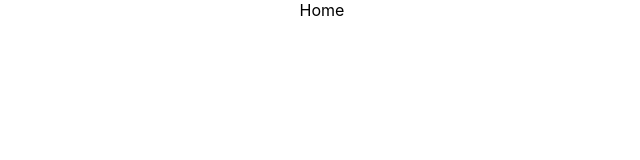
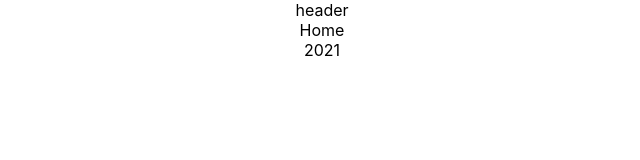
Before and after one commit to Sarahjanecc/Rincon-de-Paty-Client, a React (Create React App) app: page / in a window 1280 px wide. Shown: the top 160 px of the page, without its empty margins (318-958 px from the left). Built offline with nearby package versions, Linux system fonts and the light colour scheme.

Commit message:
feat: fix routes

```diff
--- a/src/App.js
+++ b/src/App.js
@@ -1,13 +1,13 @@
 import "./App.css";
 
 import { BrowserRouter } from "react-router-dom";
-import Routes from "./routes";
+import AllRoutes from "./routes";
 
 function App() {
   return (
     <div className="App">
       <BrowserRouter>
-        <Routes />
+        <AllRoutes />
       </BrowserRouter>
     </div>
   );
--- /dev/null
+++ b/src/components/Layout.jsx
@@ -0,0 +1,14 @@
+import React from "react";
+
+const Layout = (props) => {
+  const { children } = props;
+  return (
+    <div>
+      <nav>header</nav>
+      {children}
+      <footer>2021</footer>
+    </div>
+  );
+};
+
+export default Layout;
--- /dev/null
+++ b/src/pages/Error.jsx
@@ -0,0 +1,7 @@
+import React from "react";
+
+const Error = () => {
+  return <div>Error</div>;
+};
+
+export default Error;
--- a/src/pages/Home.js
+++ /dev/null
@@ -1,7 +0,0 @@
-import React from "react";
-
-const Home = () => {
-  return <div>Home</div>;
-};
-
-export default Home;
--- /dev/null
+++ b/src/pages/Home.jsx
@@ -0,0 +1,8 @@
+import React from "react";
+import Layout from "../components/Layout";
+
+const Home = () => {
+  return <Layout>Home</Layout>;
+};
+
+export default Home;
--- /dev/null
+++ b/src/pages/NotFound.jsx
@@ -0,0 +1,12 @@
+import React from "react";
+import Layout from "../components/Layout";
+
+const NotFound = () => {
+  return (
+    <Layout>
+      <img src="img/error-404.jpg" alt="error" style={{ width: "500px" }} />
+    </Layout>
+  );
+};
+
+export default NotFound;
--- a/src/routes/index.js
+++ b/src/routes/index.js
@@ -1,11 +1,16 @@
 import React from "react";
 import { Routes, Route } from "react-router-dom";
+import Error from "../pages/Error";
 import Home from "../pages/Home";
+import NotFound from "../pages/NotFound";
 
 const AllRoutes = () => {
   return (
     <Routes>
       <Route path="/" element={<Home />} />
+      {/* error FE routes */}
+      <Route path="/error" element={<Error />} />
+      <Route path="*" element={<NotFound />} />
     </Routes>
   );
 };
```
Also changed, not shown: public/img/error-404.jpg (added).
